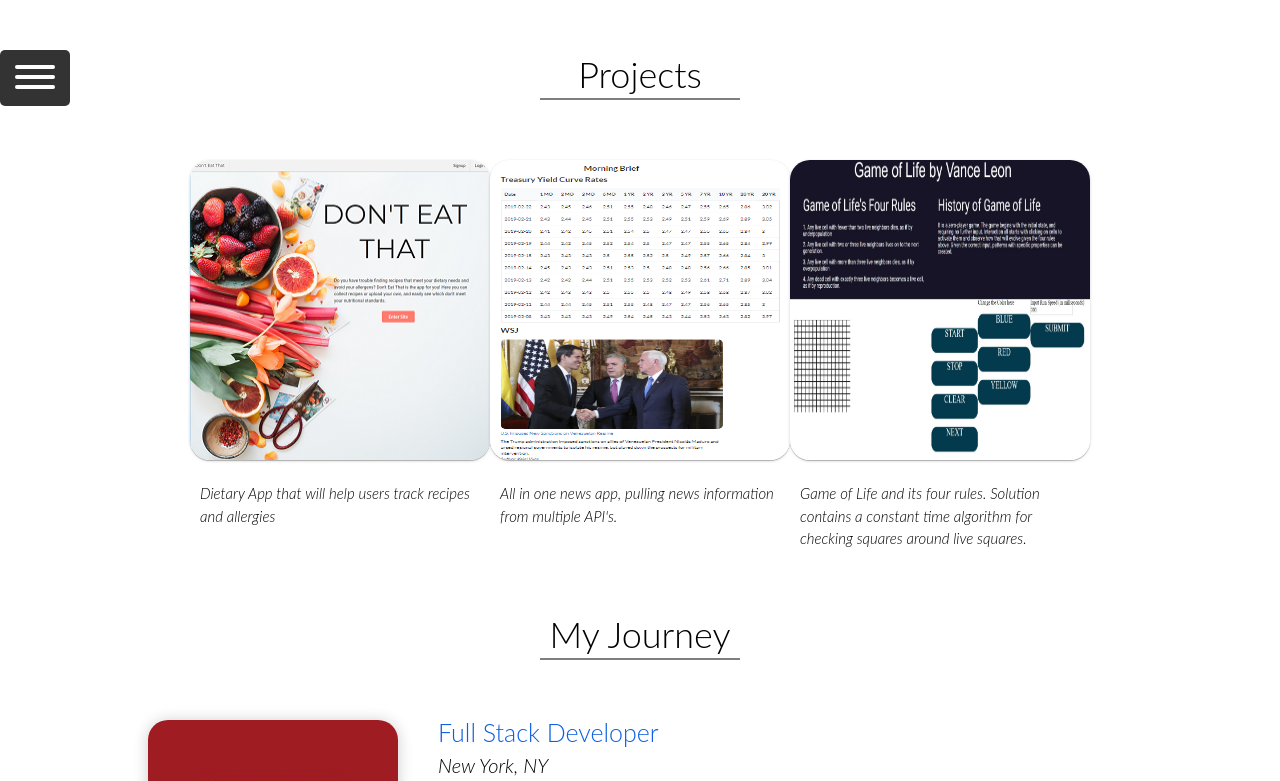
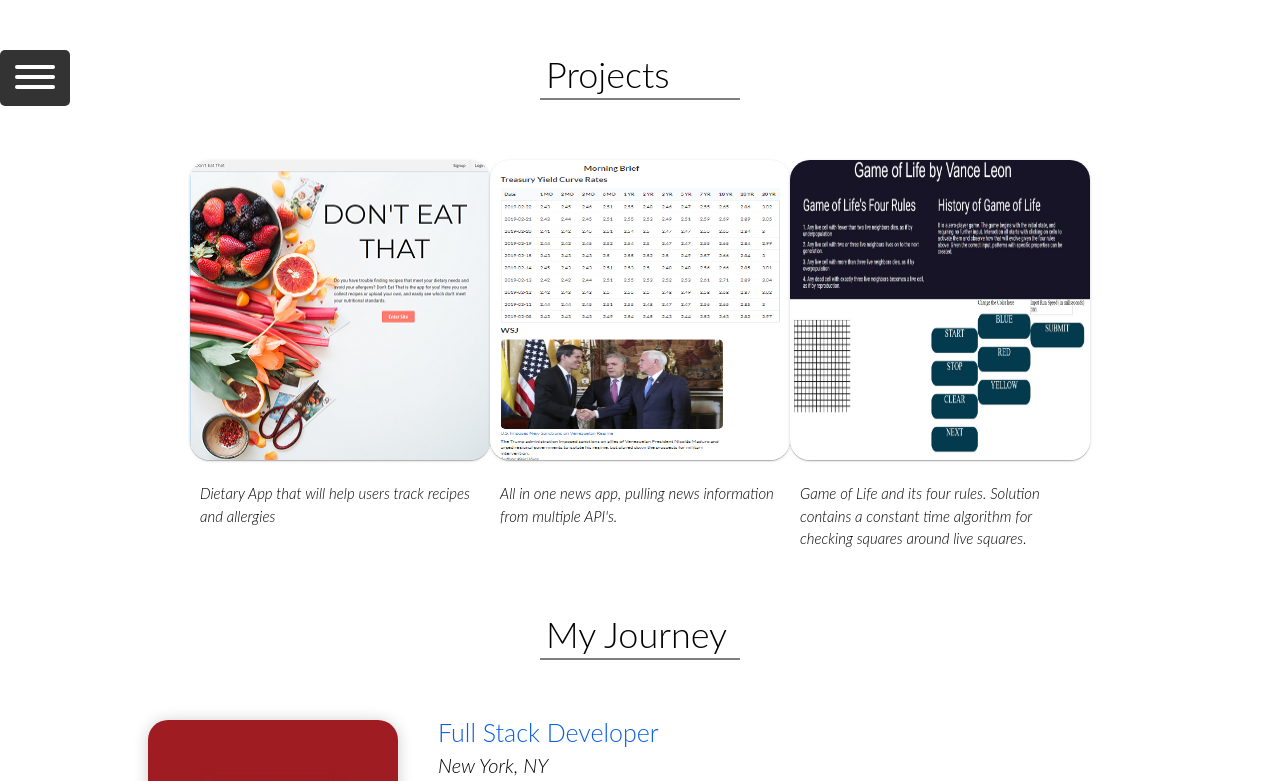
Before and after one commit to vanceleon/Portfolio_Site, a React (Create React App) app in the folder portfolio/: page / in a window 1280 px wide. Shown: the top 781 px of the page. Built offline with nearby package versions, Linux system fonts and the light colour scheme.

Commit message:
margin 0 auto on App

```diff
--- a/portfolio/src/css/App.css
+++ b/portfolio/src/css/App.css
@@ -142,7 +142,7 @@ html {
 }
 
 .App {
-  text-align: center;
+  margin: 0 auto;
   width: 100%;
 }
 
```
